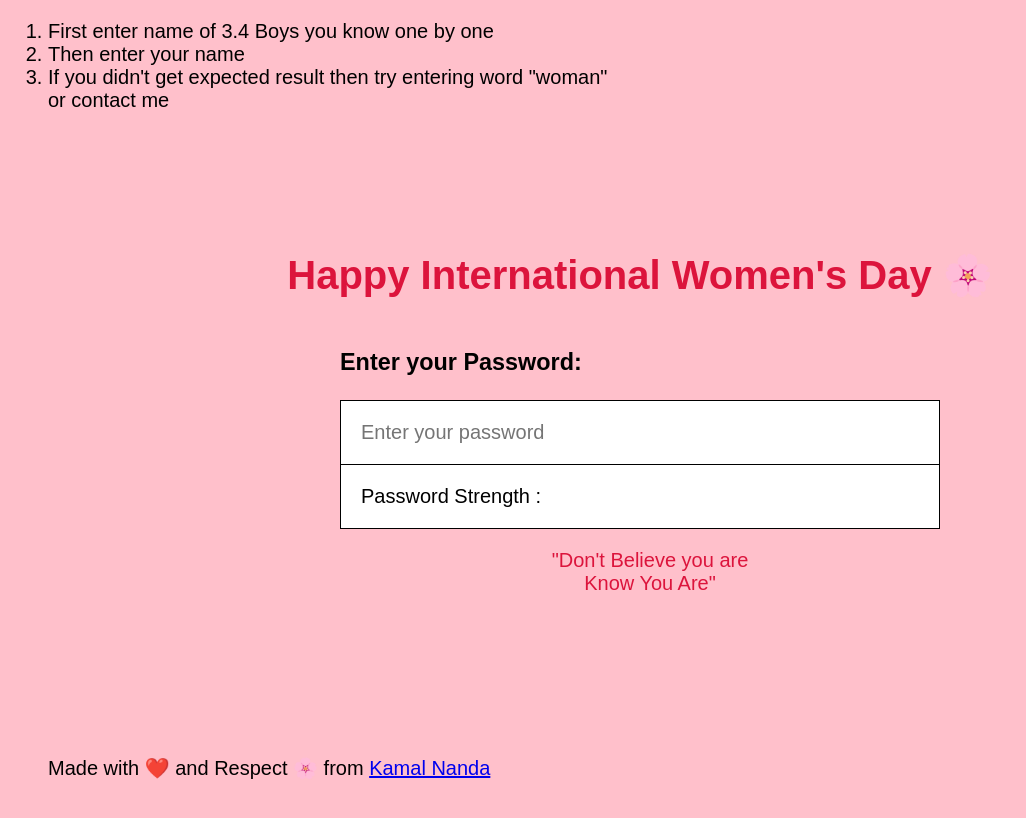
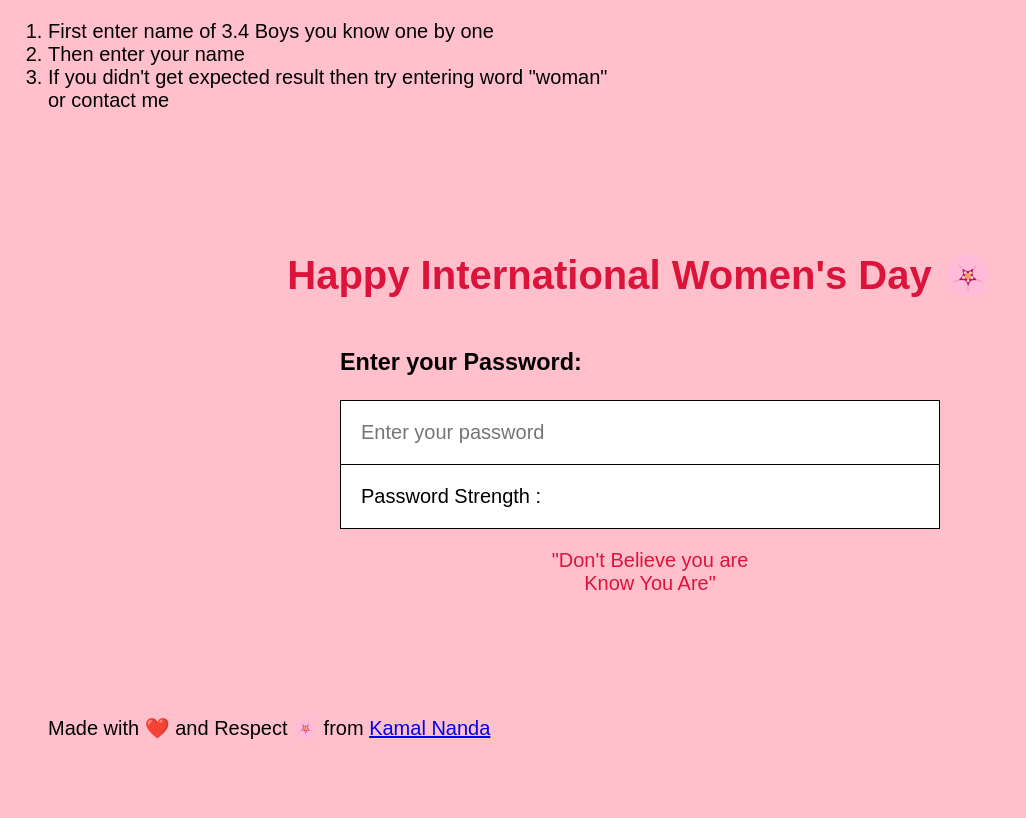
Before and after one commit to KamalNanda/WomenAreStrong, a React (Create React App) app: page / in a window 1280 px wide. Shown: the top 818 px of the page, without its empty margins (0-1026 px from the left). Built offline with nearby package versions, Linux system fonts and the light colour scheme.

Commit message:
Update styles.css

```diff
--- a/src/styles.css
+++ b/src/styles.css
@@ -20,7 +20,7 @@ h1 {
 }
 footer {
   position: absolute;
-  bottom: 40px;
+  bottom: 80px;
   padding-left: 40px;
 }
 form {
```
